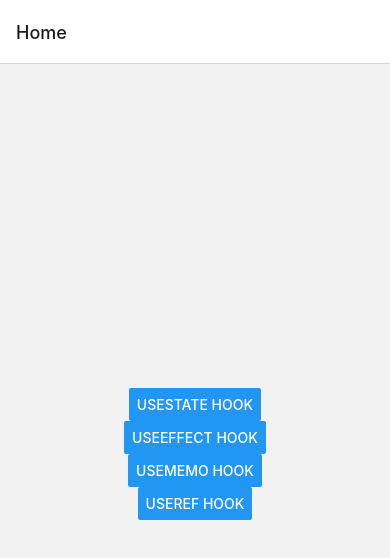
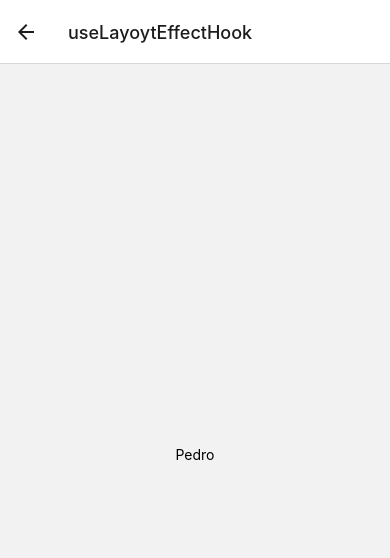
Before and after one commit to v1pu2/RnHooks, a React Native app: screen /useLayoytEffectHook in a window 390 px wide. Shown: the top 558 px of the page. Built offline with nearby package versions, Linux system fonts and the light colour scheme.

Commit message:
demo of usLayoutEffectHook

```diff
--- a/src/containers/Navigators.js
+++ b/src/containers/Navigators.js
@@ -7,6 +7,8 @@ import UseStateHook from '../screens/UseStateHook';
 import UseEffectHook from '../screens/UseEffectHook';
 import UseMemoHook from '../screens/UseMemoHook';
 import UseRefHook from '../screens/UseRefHook';
+import UseLayoutEffectHook from '../screens/UseLayoutEffectHook';
+import UseImperativeHandleHook from '../screens/UseImperativeHandleHook';
 
 const Navigators = () => {
   const Stack = createNativeStackNavigator();
@@ -16,8 +18,16 @@ const Navigators = () => {
         <Stack.Screen name="Home" component={Home} />
         <Stack.Screen name="useStateHook" component={UseStateHook} />
         <Stack.Screen name="useEffectHook" component={UseEffectHook} />
+        <Stack.Screen
+          name="useLayoytEffectHook"
+          component={UseLayoutEffectHook}
+        />
         <Stack.Screen name="useMemoHook" component={UseMemoHook} />
         <Stack.Screen name="useRefHook" component={UseRefHook} />
+        <Stack.Screen
+          name="useImperativeHandleHook"
+          component={UseImperativeHandleHook}
+        />
       </Stack.Navigator>
     </NavigationContainer>
   );
--- a/src/screens/Home.js
+++ b/src/screens/Home.js
@@ -13,6 +13,10 @@ const Home = props => {
         title="UseEffect Hook"
         onPress={() => props?.navigation.navigate('useEffectHook')}
       />
+        <Button
+        title="UseLayoutEffect Hook"
+        onPress={() => props?.navigation.navigate('useLayoytEffectHook')}
+      />
        <Button
         title="UseMemo Hook"
         onPress={() => props?.navigation.navigate('useMemoHook')}
@@ -20,6 +24,10 @@ const Home = props => {
        <Button
         title="UseRef Hook"
         onPress={() => props?.navigation.navigate('useRefHook')}
+      />
+       <Button
+        title="UseImperativeHandle Hook"
+        onPress={() => props?.navigation.navigate('useImperativeHandleHook')}
       />
     </View>
   );
--- /dev/null
+++ b/src/screens/UseLayoutEffectHook.js
@@ -0,0 +1,37 @@
+import React, {useEffect, useLayoutEffect} from 'react';
+
+import {StyleSheet, Text, View, Button, TextInput} from 'react-native';
+
+const UseLayoutEffectHook = () => {
+  useEffect(() => {
+    console.log('useEffect call');
+  }, []);
+  useLayoutEffect(() => {
+    console.log('uselayout hook call');
+  }, []);
+  return (
+    <View style={styles.root}>
+      <Text>Pedro</Text>
+    </View>
+  );
+};
+
+const styles = StyleSheet.create({
+  root: {
+    flex: 1,
+    justifyContent: 'center',
+    alignItems: 'center',
+  },
+  rowView: {
+    flexDirection: 'row',
+    margin: 20,
+  },
+  txtStyle: {fontSize: 22},
+  input: {
+    borderColor: 'black',
+    borderWidth: 1,
+    flex: 1,
+  },
+});
+
+export default UseLayoutEffectHook;
```
